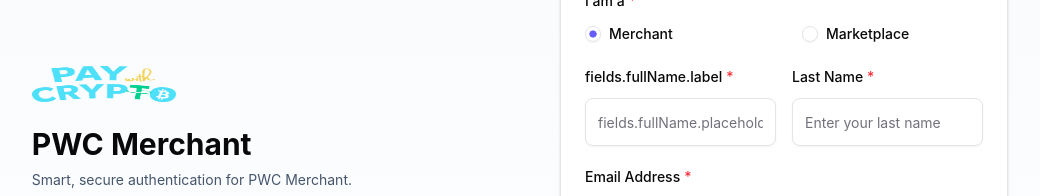
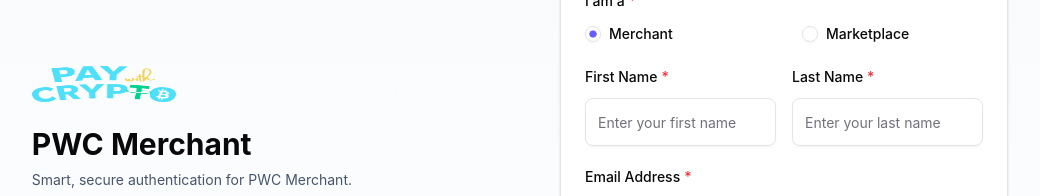
Before and after one commit to mytoandeptrai/vite-shadcn-starter, a React (Vite) app: page /register in a window 1280 px wide. Shown: the part 164-360 px from the top of the page, without its empty margins (112-1152 px from the left). Built offline with nearby package versions, Linux system fonts and the light colour scheme; no server answers; a web font is replaced by a local one.

Commit message:
fix: hotfix wrong name fields

```diff
--- a/src/modules/auth/register/components/register-form-ui/register-form-ui.tsx
+++ b/src/modules/auth/register/components/register-form-ui/register-form-ui.tsx
@@ -36,8 +36,8 @@
           control={control}
           disabled={isLoading}
           name='firstName'
-          label={t('fields.fullName.label')}
-          placeholder={t('fields.fullName.placeholder')}
+          label={t('fields.firstName.label')}
+          placeholder={t('fields.firstName.placeholder')}
           required
         />
         <FormInput
--- a/src/modules/auth/register/hooks/schema.ts
+++ b/src/modules/auth/register/hooks/schema.ts
@@ -16,7 +16,7 @@
       .string()
       .min(1, {
         message: t('errors.common.field-required', {
-          field: t('fields.fullName.label'),
+          field: t('fields.firstName.label'),
           ns: "common"
         }),
       })
@@ -26,7 +26,7 @@
           ctx.addIssue({
             code: 'custom',
             message: t('errors.common.field-required', {
-              field: t('fields.fullName.label'),
+              field: t('fields.firstName.label'),
               ns: "common"
             }),
           });
```
